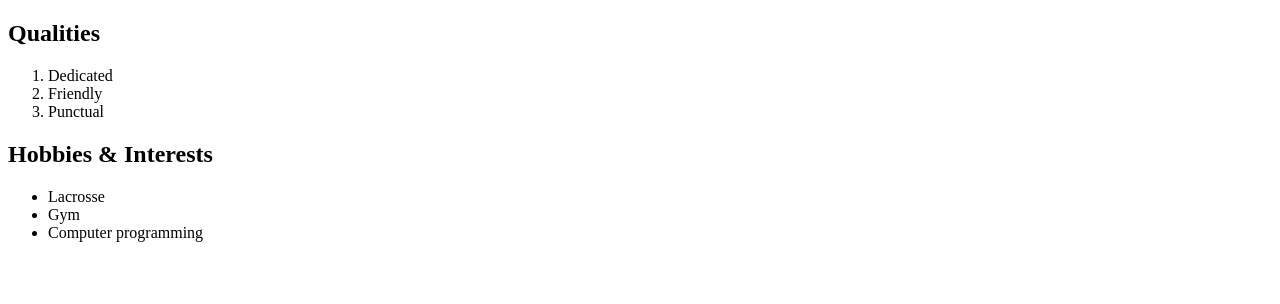
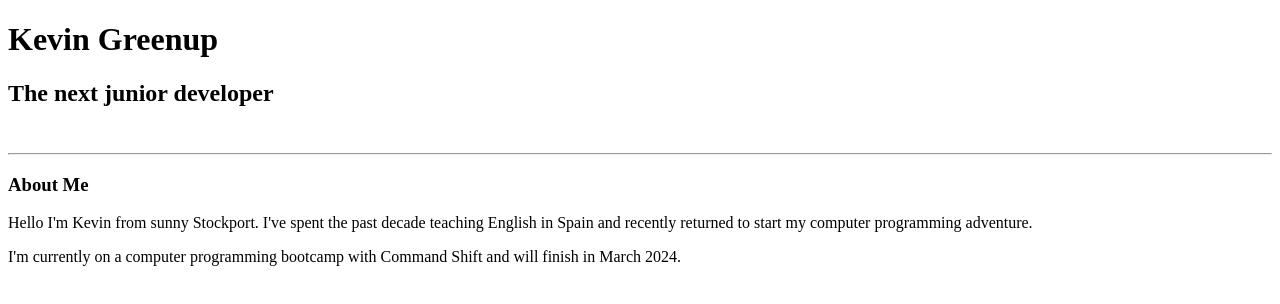
Before and after one commit to KevinGreenup/portfolio, a plain HTML site: page index.html in a window 1280 px wide. Drawn offline with Linux system fonts and the light colour scheme.

Commit message:
added about me and general info

```diff
--- a/index.html
+++ b/index.html
@@ -6,21 +6,19 @@
     <title>Document</title>
   </head>
   <body>
-    <section>
-      <h1>Qualities</h1>
-      <ol>
-        <li>Dedicated</li>
-        <li>Friendly</li>
-        <li>Punctual</li>
-      </ol>
-    </section>
-    <section>
-      <h2>Hobbies & Interests</h2>
-      <ul>
-        <li>Lacrosse</li>
-        <li>Gym</li>
-        <li>Computer programming</li>
-      </ul>
-    </section>
+    <h1>Kevin Greenup</h1>
+    <h2>The next junior developer</h2>
+    <br />
+    <hr />
+    <h3>About Me</h3>
+    <p>
+      Hello I'm Kevin from sunny Stockport. I've spent the past decade teaching
+      English in Spain and recently returned to start my computer programming
+      adventure.
+    </p>
+    <p>
+      I'm currently on a computer programming bootcamp with Command Shift and
+      will finish in March 2024.
+    </p>
   </body>
 </html>
```
